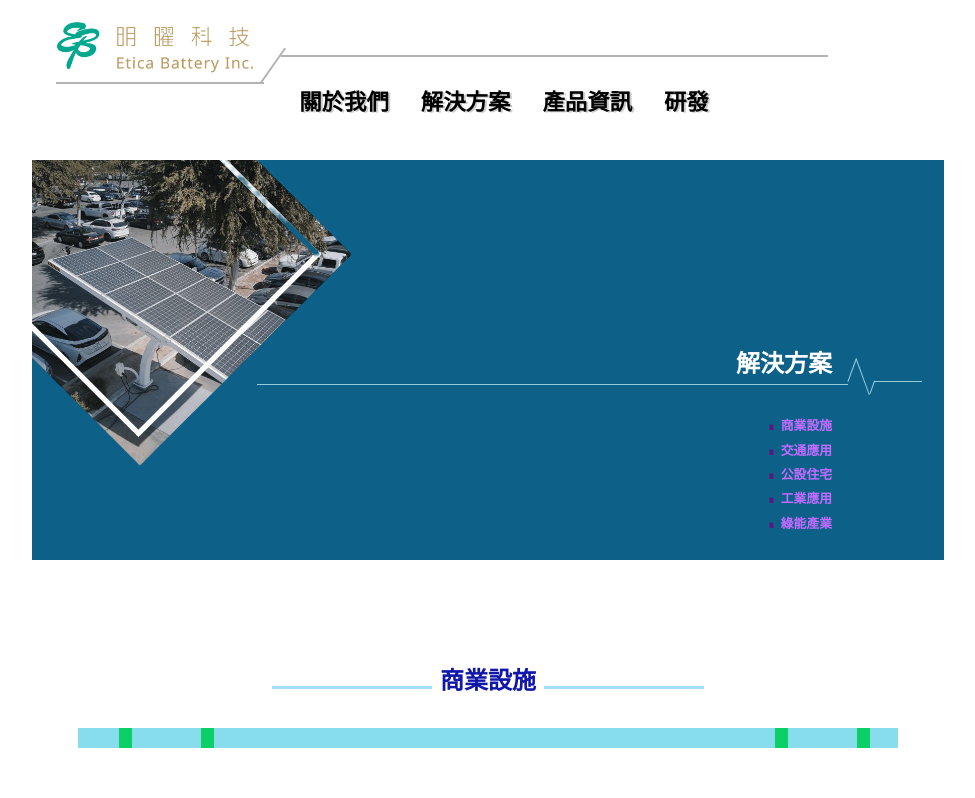
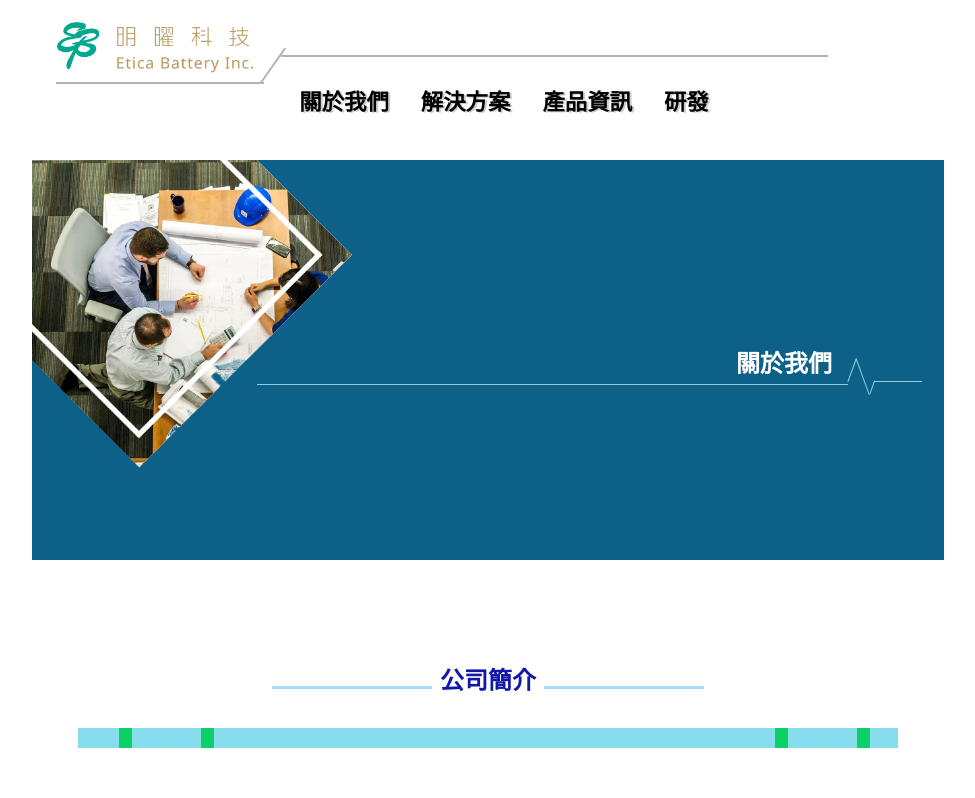
Before and after one commit to oCtobEr9818/etica-sample, a React (Create React App) app: page /solution in a window 1280 px wide. Shown: the top 798 px of the page, without its empty margins (152-1127 px from the left). Built offline with nearby package versions, Linux system fonts and the light colour scheme.

Commit message:
upgrade home page

```diff
--- a/package.json
+++ b/package.json
@@ -1,7 +1,7 @@
 {
   "name": "sample",
   "version": "0.1.0",
-  "homepage": "https://october9818.github.io/etica-sample/",
+  "homepage": "https://october9818.github.io/",
   "private": true,
   "dependencies": {
     "@testing-library/jest-dom": "^5.16.4",
--- a/src/App.js
+++ b/src/App.js
@@ -10,11 +10,12 @@ import { BrowserRouter, Routes, Route } from "react-router-dom";
 
 function App() {
   return (
-    <BrowserRouter basename="/">
+    <BrowserRouter>
       <Navbar />
 
+      <AboutUs />
+
       <Routes>
-        <Route exact path="/" element={<AboutUs />} />
         <Route path="/solution" element={<Solution />} />
         <Route path="/product" element={<Product />} />
         <Route path="/development" element={<Development />} />
```
Also changed, not shown: 1 other file (tests, documents, lock files or other folders).
